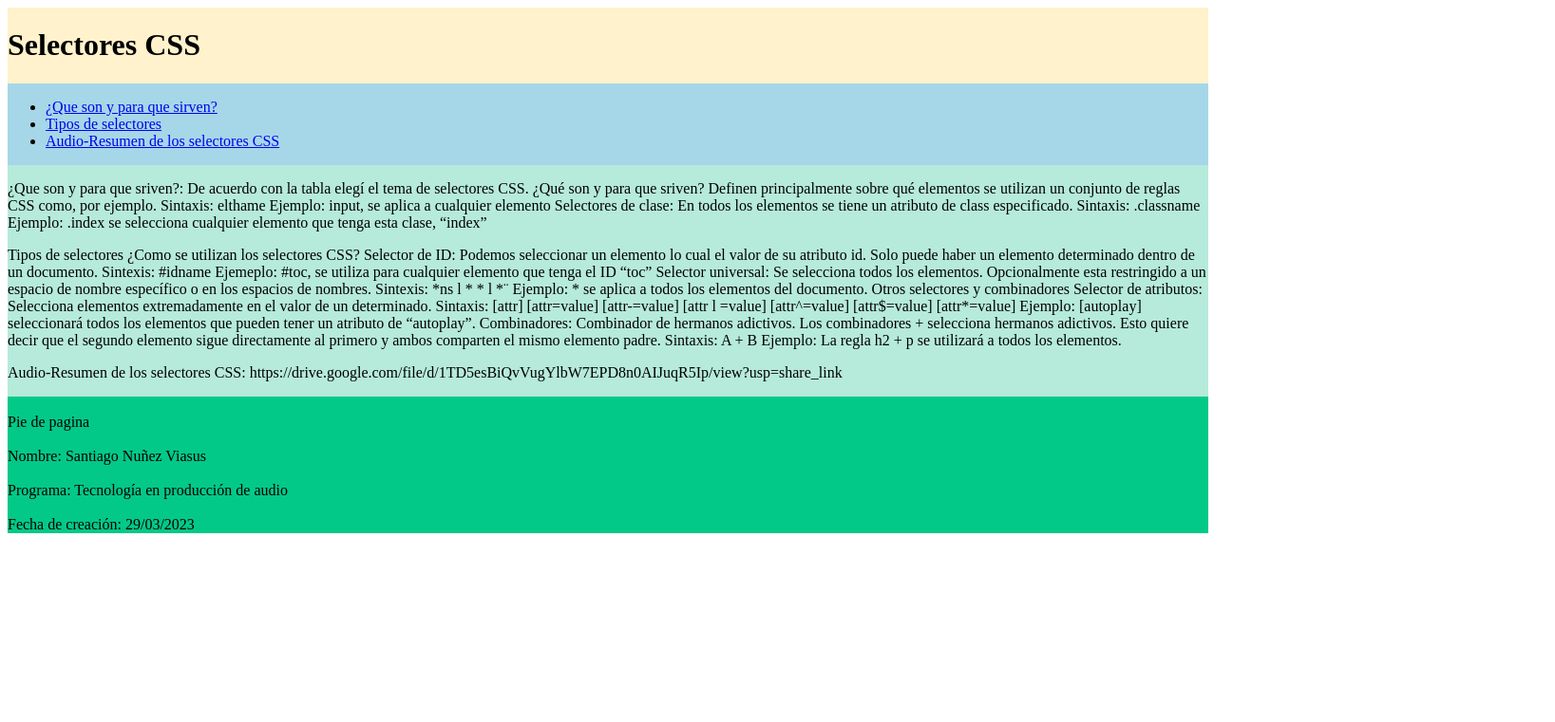
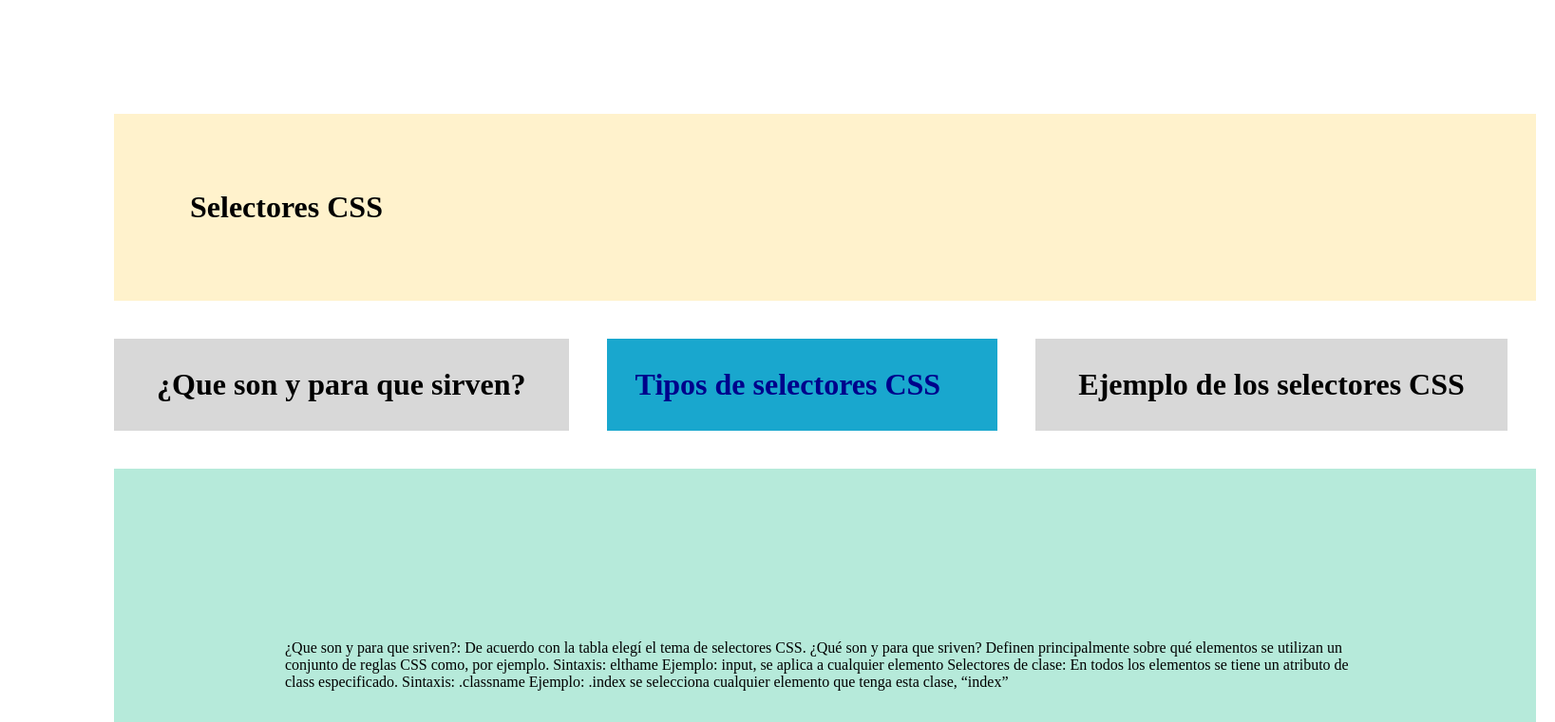
Before and after one commit to SantyDemon/DSW-SantiagoNu-ezViasus-1601, a plain HTML site: page index.html in a window 1280 px wide. Shown: the top 761 px of the page at 95% size, 1637 px wide, since content can reach past the window. Drawn offline with Linux system fonts and the light colour scheme.

Commit message:
Act 3
Ultimos cambios.

```diff
--- a/css/style.css
+++ b/css/style.css
@@ -16,7 +16,7 @@ header {
 
 nav {
     grid-area: B;
-    background-color: #A5D7E8;
+    background-color: #00d9ff;
 }
 
 aside {
@@ -31,5 +31,5 @@ main {
 
 footer {
     grid-area: E;
-    background-color: #03C988;
+    background-color: #0edb9a;
 }
--- a/index.html
+++ b/index.html
@@ -1,11 +1,30 @@
 <!DOCTYPE html>
+<html lang="en">
 <html lang="en">
 
 <head>
     <meta charset="UTF-8">
     <meta http-equiv="X-UA-Compatible" content="IE=edge">
     <meta name="viewport" content="width=device-width, initial-scale=1.0">
-    <title>Fase 3</title>
+    <title>Selectores Css</title>
+
+    <link rel="stylesheet" href="css/miestilo.css">
+</head>
+
+<body>
+    <h1 class="centradito"> ¿Que son y para que sirven? </h1>
+
+    <h1 id="TiposdeselectoresCSS"> Tipos de selectores CSS</h1>
+
+    <h1 class="centradito"> Ejemplo de los selectores CSS </h1>
+</body>
+
+</html>
+
+<head>
+    <meta charset="UTF-8">
+    <meta http-equiv="X-UA-Compatible" content="IE=edge">
+    <meta name="viewport" content="width=device-width, initial-scale=1.0">
     <link rel="stylesheet" href="css/style.css">
 </head>
 
@@ -13,16 +32,8 @@
     <header>
         <h1> Selectores CSS </h1>
     </header>
-    <nav>
-        <ul>
-            <li> <a href="#">¿Que son y para que sirven?</a></li>
-            <li> <a href="#">Tipos de selectores</a></li>
-            <li> <a href="#">Audio-Resumen de los selectores CSS</a></li>
-        </ul>
-    </nav>
-    <aside>
 
-    </aside>
+
     <main>
         <section>
             <article>
@@ -51,10 +62,11 @@
                     primero y ambos comparten el mismo elemento padre. Sintaxis: A + B Ejemplo: La regla h2 + p se
                     utilizará a todos los elementos.
                 </p>
+
                 <p>
-                    Audio-Resumen de los selectores CSS:
-                    https://drive.google.com/file/d/1TD5esBiQvVugYlbW7EPD8n0AIJuqR5Ip/view?usp=share_link
+                    <img src="img/sintaxis-avanzada-css.png" alt="Tipos de selectores">
                 </p>
+
             </article>
         </section>
     </main>
```
Also changed, not shown: Fase 3.html (deleted, +0 -18 lines), 1 other file.
